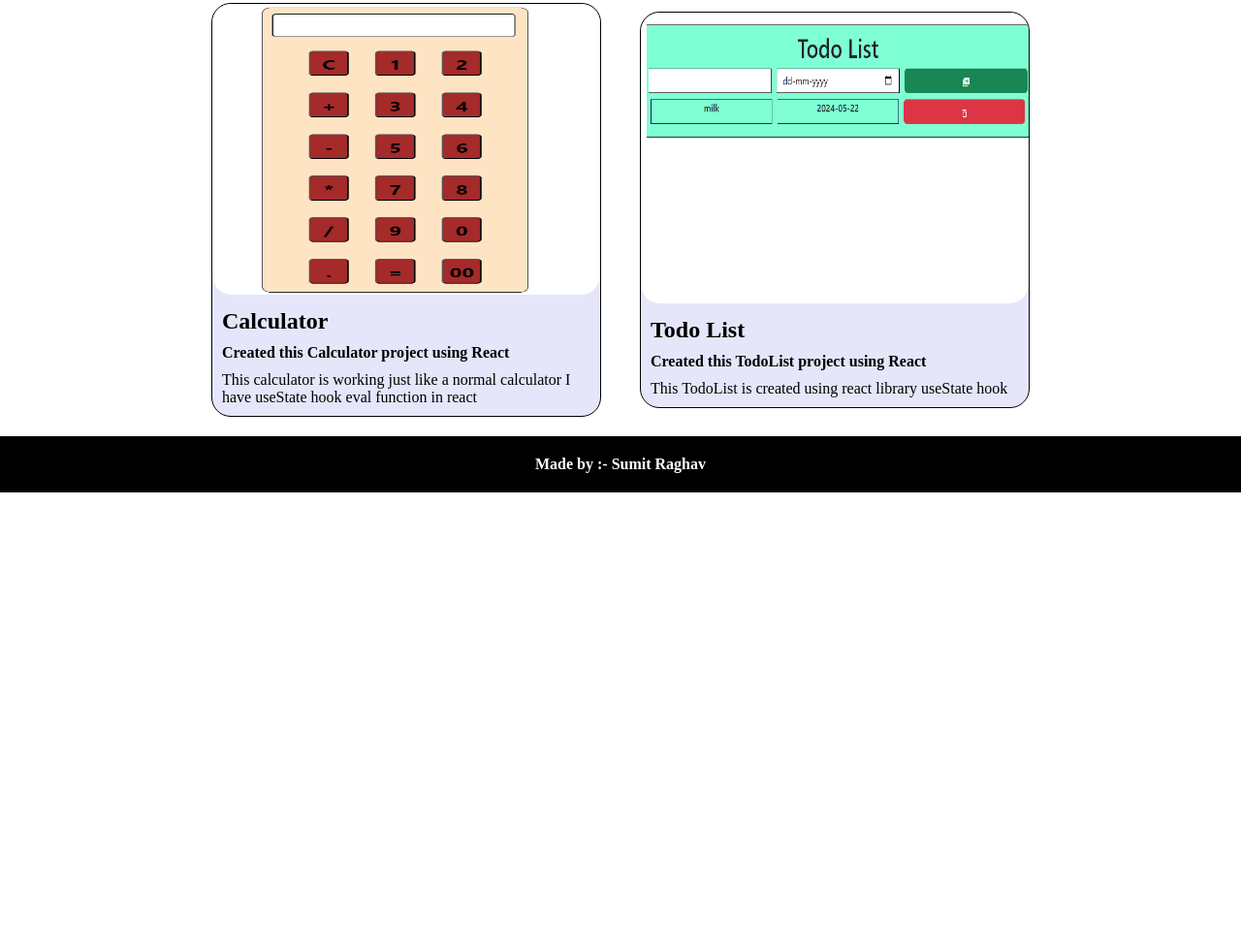
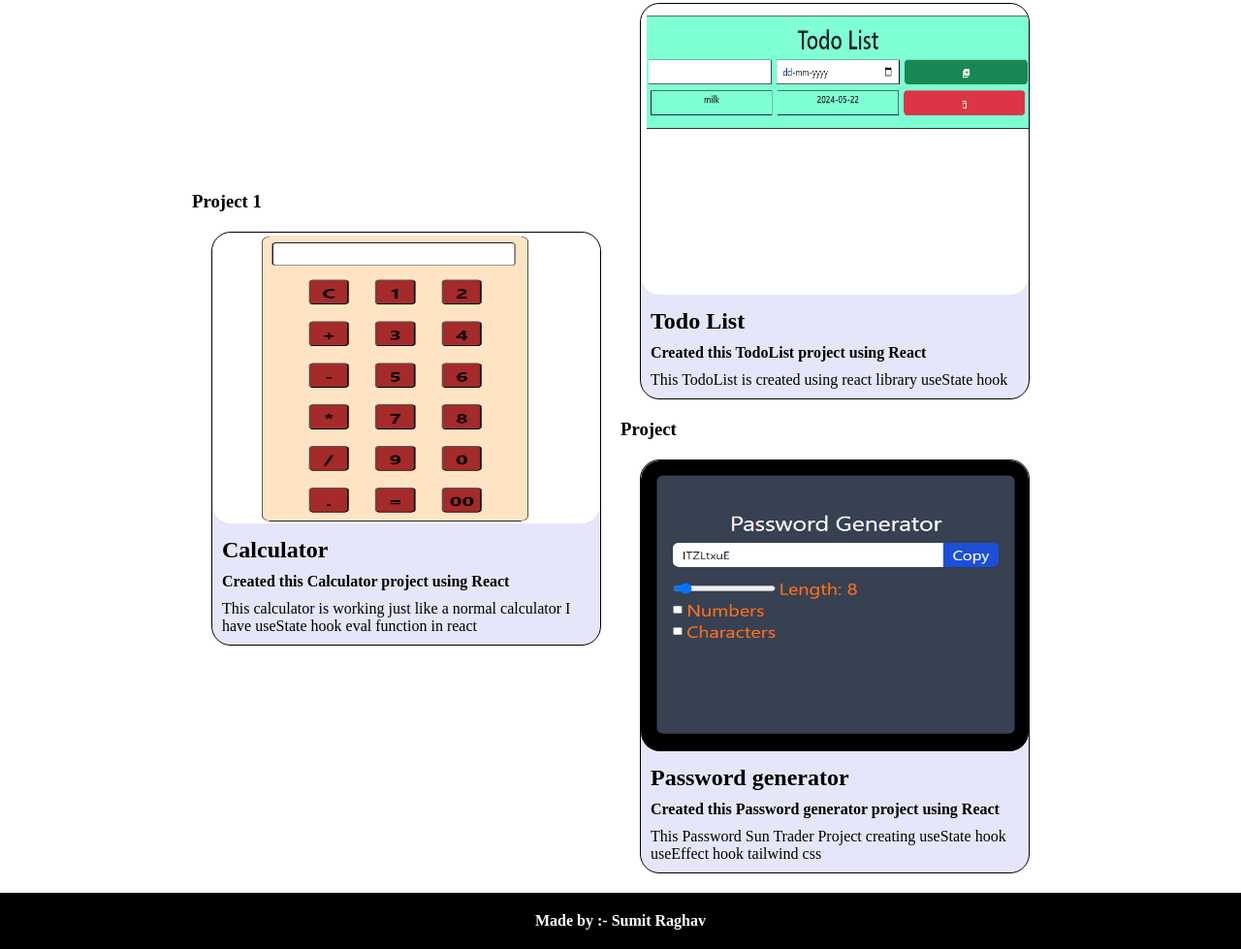
Before and after one commit to ShivaRaghav100/mini_project, a plain HTML site: page index.html in a window 1280 px wide. Shown: the part 1894-2873 px from the top of the page at 97% size. Before the commit the page ends 2402 px from the top, so only its background shows below. Drawn offline with Linux system fonts and the light colour scheme.

Commit message:
add one more

```diff
--- a/index.html
+++ b/index.html
@@ -128,6 +128,16 @@
                     </div>
 
                 </a></div>
+                <h3>Project </h3>
+                <div class="main"><a href="https://password-genrater-three.vercel.app/" target="_blank">
+                    <img src="password.png" >
+                    <div class="child">
+                        <h2>Password generator</h2>
+                        <h4>Created this Password generator project using React</h4>
+                        <p>This Password Sun Trader Project creating useState hook useEffect hook tailwind css</p>
+                    </div>
+
+                </a></div>
             </div>
         </section>
 
```
Also changed, not shown: password.png (added).
